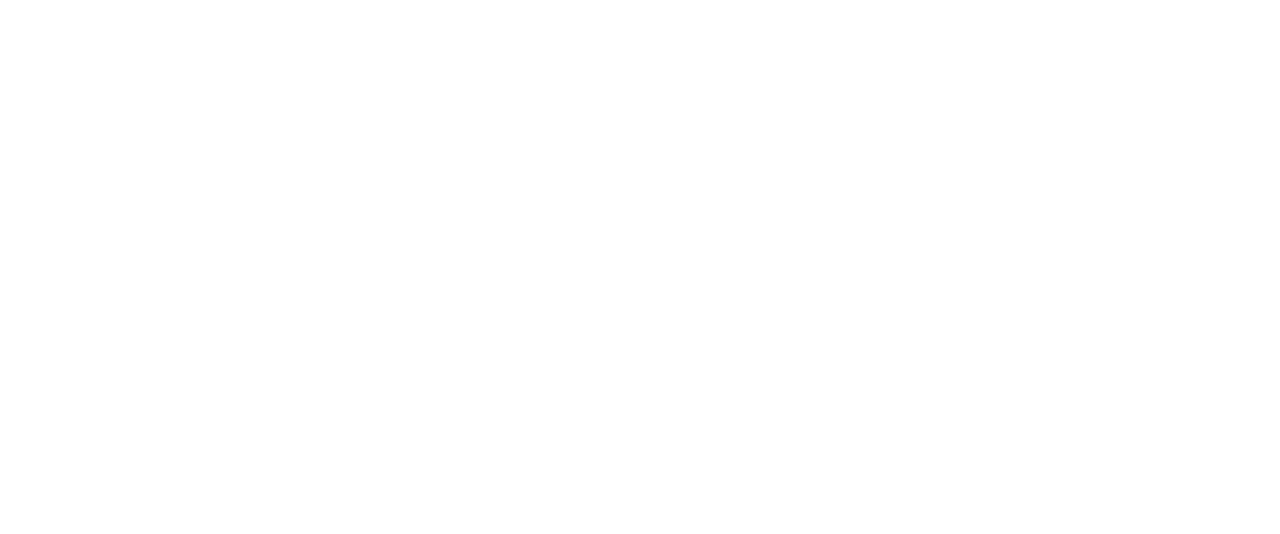
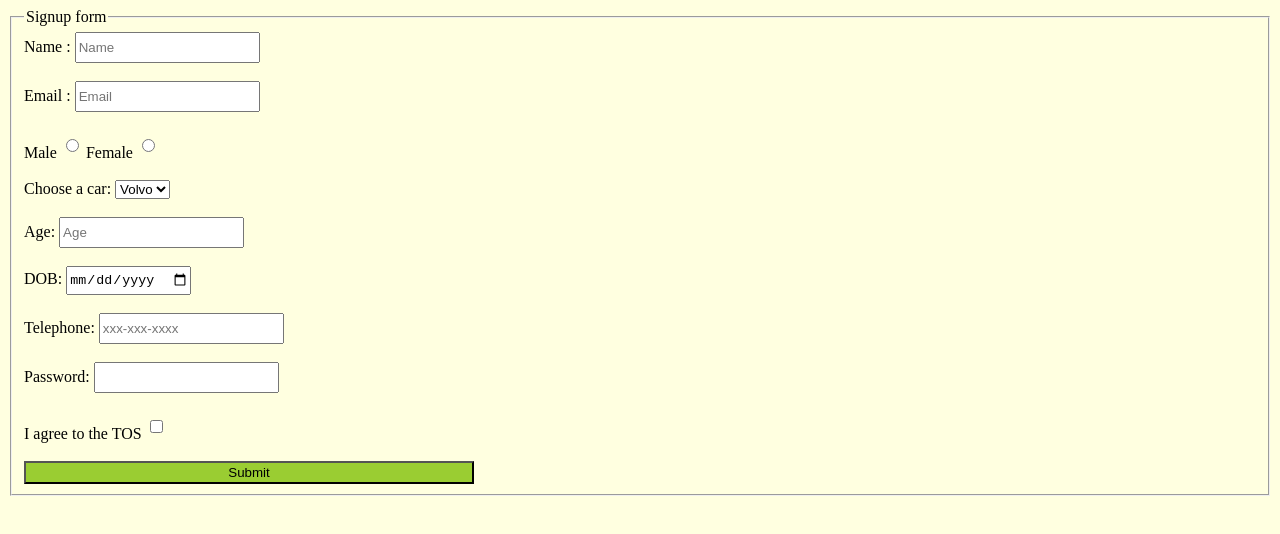
Before and after one commit to acciojob/signup-form-car-AnweshaBhatt475, a website: page main.html in a window 1280 px wide. Drawn offline with Linux system fonts and the light colour scheme.

Commit message:
created a submission

```diff
--- a/main.html
+++ b/main.html
@@ -8,9 +8,43 @@
 
 <body>
 	<!-- the entire body must be written by student -->
-    <script type="text/javascript" src="./script.js">
-</script>
+    <!-- <script type="text/javascript" src="./script.js">
+</script> -->
+<form method="post">
+	<fieldset>
+		<legend>Signup form</legend>
 
+	<label for="name">Name :</label>
+	<input type="text" id="name" name="name" placeholder="Name" required /><br/><br/>
+<label for="email">Email :</label>
+	<input type="email" id="email" name="email" placeholder="Email" required/><br/><br/>
+<label for="male">Male</label>
+	<input type="radio" id="gender_m" name="gender"/>
+
+	<label for="female">Female</label>
+	<input type="radio" id="gender_f" name="gender"/><br><br>
+	<label for="cars">Choose a car:</label>
+<select name="cars" id="cars" placeholder="Please choose an option" required>
+  <option value="volvo">Volvo</option>
+  <option value="saab">Saab</option>
+  <option value="opel">Opel</option>
+  <option value="audi">Audi</option>
+</select><br><br>
+	<label for="age">Age:</label>
+        <input type="number" id="age" name="age" placeholder="Age" required><br><br>
+
+	<label for="date">DOB:</label>
+        <input type="date" id="dob" name="dob" required><br><br>
+	<label for="tel">Telephone:</label>
+        <input type="tel" id="tel" name="tel" placeholder="xxx-xxx-xxxx"><br><br>
+	<label for="password">Password:</label>
+        <input type="password" id="password" name="password" required><br><br>
+	<level for="terms">I agree to the TOS</level>
+	<input type="checkbox" name="tos" id="tos" required><br><br>
+	<button type="submit">Submit</button>
+
+</form>
+</fieldset>
 </body>
 
 </html>
--- a/styles.css
+++ b/styles.css
@@ -1,2 +1,21 @@
 
 /* Your CSS Code here. */
+input{
+	height:25px;
+
+
+}
+body{
+	background-color:lightyellow;
+	margin:5px;
+	padding:3px;
+	box-sizing:border-box:
+
+}
+button{
+	height:23px;
+	width:450px;
+	background-color:yellowgreen;
+
+
+}
```
